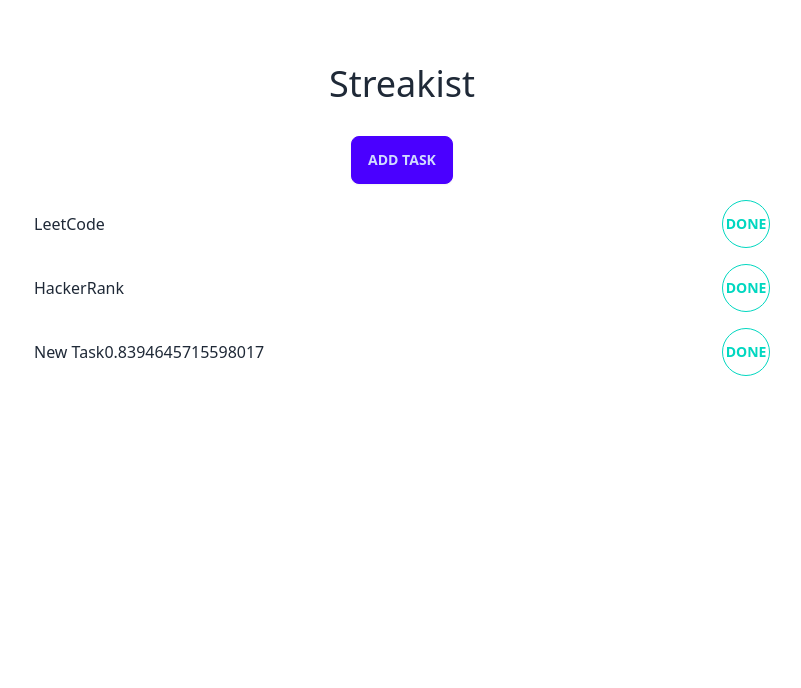
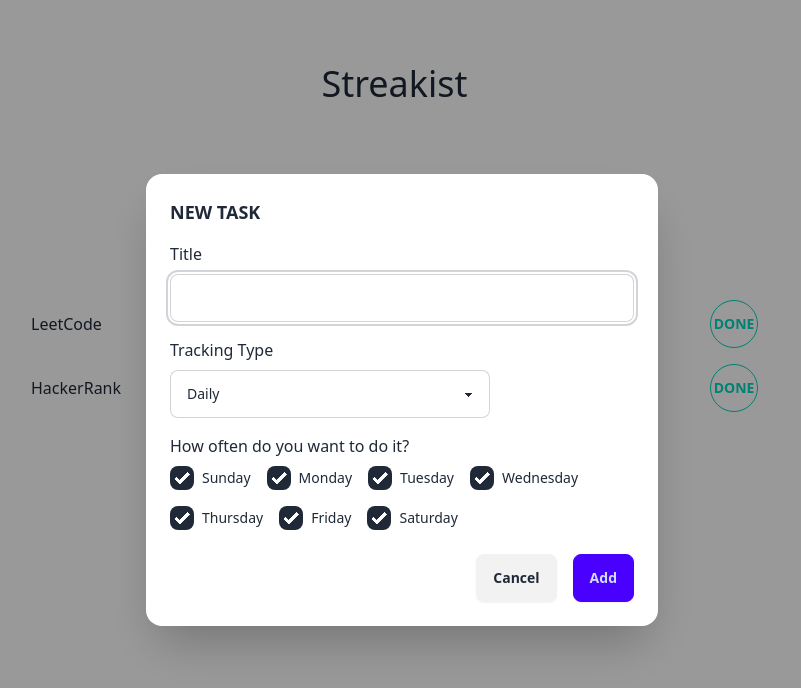
Before and after one commit to hosikiti/streakist, a React (Create React App) app: page / in a window 1280 px wide. Both pictures are taken after a click on the button "ADD TASK". Shown: the top 688 px of the page, without its empty margins (238-1039 px from the left). Built offline with nearby package versions, Linux system fonts and the light colour scheme.

Commit message:
feat: add task (WIP)

```diff
--- a/package.json
+++ b/package.json
@@ -13,6 +13,7 @@
     "date-fns": "^3.3.1",
     "react": "^18.2.0",
     "react-dom": "^18.2.0",
+    "react-hook-form": "^7.50.1",
     "react-scripts": "5.0.1",
     "typescript": "^4.9.5",
     "web-vitals": "^2.1.4"
--- /dev/null
+++ b/src/features/tasks/components/add-task-button.component.tsx
@@ -0,0 +1,90 @@
+import { SubmitHandler, useForm } from 'react-hook-form';
+import { Days, DaysOfWeek } from '../../../utils/date';
+import { useTaskContext } from '../task.context';
+import { useRef } from 'react';
+import TaskForm, { AddTaskForm } from './task-form.component';
+import { Task, TrackingType } from '../task.types';
+import { generateUUID } from '../../../utils/uuid';
+
+const ADD_MODAL_ID = 'add_modal';
+
+const addTaskDefaultValues: AddTaskForm = {
+    title: '',
+    trackingType: TrackingType.Daily,
+    dailyTrackingDays: DaysOfWeek.map((day) => day.toString()),
+    weeklyTrackingFrequency: '3',
+};
+
+export default function AddTaskButton() {
+    const { register, handleSubmit, formState, reset } = useForm<AddTaskForm>({
+        defaultValues: addTaskDefaultValues,
+    });
+    const taskContext = useTaskContext();
+
+    const openModal = () => {
+        const modal = document.getElementById(ADD_MODAL_ID) as HTMLFormElement;
+        modal.showModal();
+    };
+
+    const closeModal = () => {
+        const modal = document.getElementById(ADD_MODAL_ID) as HTMLFormElement;
+        modal.close();
+    };
+
+    const onSubmit = handleSubmit((data) => {
+        const newTask: Task = {
+            id: generateUUID(),
+            title: data.title,
+            completeHistory: [],
+            trackingType: data.trackingType,
+            trackingOptions: {
+                dailyTrackingDays: data.dailyTrackingDays
+                    ? data.dailyTrackingDays.map((day) => +day)
+                    : undefined,
+                weeklyTrackingFrequency: data.weeklyTrackingFrequency
+                    ? +data.weeklyTrackingFrequency
+                    : undefined,
+            },
+        };
+        console.log(newTask);
+        taskContext.addTask(newTask);
+        closeModal();
+        reset();
+    });
+
+    const handleAddClick = () => {
+        onSubmit();
+    };
+
+    return (
+        <>
+            <button className="btn btn-primary" onClick={openModal}>
+                ADD TASK
+            </button>
+            <dialog id={ADD_MODAL_ID} className="modal">
+                <div className="modal-box">
+                    <h3 className="font-bold text-lg pb-4">NEW TASK</h3>
+                    <TaskForm
+                        onSubmit={onSubmit}
+                        register={register}
+                        formState={formState}
+                    />
+                    <div className="modal-action">
+                        <form method="dialog" className="flex flex-row gap-4">
+                            <button className="btn">Cancel</button>
+                            <div
+                                className="btn btn-primary"
+                                onClick={handleAddClick}
+                            >
+                                Add
+                            </div>
+                        </form>
+                    </div>
+                </div>
+                <form method="dialog" className="modal-backdrop">
+                    <button>close</button>
+                </form>
+            </dialog>
+        </>
+    );
+}
--- /dev/null
+++ b/src/features/tasks/components/current-date-select.component.tsx
@@ -0,0 +1,25 @@
+import { parseDate } from '../../../utils/date';
+import { useTaskContext } from '../task.context';
+import * as datefns from 'date-fns';
+
+export default function CurrentDateSelect() {
+    const { currentDate, setCurrentDate } = useTaskContext();
+
+    const setPreviousDate = () => {
+        const previousDate = datefns.subDays(parseDate(currentDate), 1);
+        setCurrentDate(previousDate);
+    };
+
+    const setNextDate = () => {
+        const nextDate = datefns.addDays(parseDate(currentDate), 1);
+        setCurrentDate(nextDate);
+    };
+
+    return (
+        <div className="py-8 flex flex-row gap-8 justify-center">
+            <button onClick={setPreviousDate}>Prev</button>
+            <span className="text-3xl">{currentDate}</span>
+            <button onClick={setNextDate}>Next</button>
+        </div>
+    );
+}
--- /dev/null
+++ b/src/features/tasks/components/task-form.component.tsx
@@ -0,0 +1,77 @@
+import { FormEventHandler } from 'react';
+import { FormState, UseFormRegister } from 'react-hook-form';
+import { Days, DaysLabel, DaysOfWeek } from '../../../utils/date';
+import { TrackingType } from '../task.types';
+
+export interface AddTaskForm {
+    title: string;
+    trackingType: TrackingType;
+    dailyTrackingDays: string[];
+    weeklyTrackingFrequency: string;
+}
+
+type TaskFormProps = {
+    onSubmit: FormEventHandler<HTMLFormElement>;
+    register: UseFormRegister<AddTaskForm>;
+    formState: FormState<AddTaskForm>;
+};
+
+const FORM_FIELD_CLASS = 'flex flex-col gap-2';
+const FORM_INPUT_CLASS = 'input input-bordered w-full';
+const FORM_SELECT_CLASS = 'select select-bordered w-full max-w-xs';
+
+export default function TaskForm({
+    onSubmit,
+    register,
+    formState,
+}: TaskFormProps) {
+    return (
+        <form onSubmit={onSubmit} className="flex flex-col gap-4">
+            <div className={FORM_FIELD_CLASS}>
+                <label>Title</label>
+                <input
+                    {...register('title', { required: true })}
+                    className={FORM_INPUT_CLASS}
+                />
+                {formState.errors.title && (
+                    <span className="text-xs text-error">
+                        Title is required
+                    </span>
+                )}
+            </div>
+            <div className={FORM_FIELD_CLASS}>
+                <label>Tracking Type</label>
+                <select
+                    {...register('trackingType')}
+                    className={FORM_SELECT_CLASS}
+                >
+                    <option value={TrackingType.Daily}>Daily</option>
+                    <option value={TrackingType.Weekly}>Weekly</option>
+                </select>
+            </div>
+            <div className={FORM_FIELD_CLASS}>
+                <label>How often do you want to do it?</label>
+                <div className="flex flex-wrap gap-4">
+                    {DaysOfWeek.map((day) => {
+                        return (
+                            <label
+                                className="flex flex-row items-center gap-2"
+                                key={day}
+                            >
+                                <input
+                                    type="checkbox"
+                                    className="checkbox"
+                                    {...register('dailyTrackingDays')}
+                                    value={day}
+                                />
+                                <span className="label-text">
+                                    {DaysLabel[day]}
+                                </span>
+                            </label>
+                        );
+                    })}
+                </div>
+            </div>
+        </form>
+    );
+}
--- a/src/features/tasks/components/task-list.component.tsx
+++ b/src/features/tasks/components/task-list.component.tsx
@@ -9,10 +9,15 @@
                 const isDone = task.completeHistory.includes(currentDate);
 
                 return (
-                    <div className="w-full flex flex-row items-center justify-between">
+                    <div
+                        key={task.id}
+                        className="w-full flex flex-row items-center justify-between"
+                    >
                         <div className="flex flex-col">
                             <span>{task.title}</span>
-                            <span>{task.completeHistory.join(',')}</span>
+                            <span className="text-sm text-slate-500">
+                                {task.completeHistory.join(',')}
+                            </span>
                         </div>
                         <button
                             className={`btn btn-circle btn-accent ${
--- a/src/features/tasks/task.context.tsx
+++ b/src/features/tasks/task.context.tsx
@@ -1,13 +1,14 @@
 import React, { useState } from 'react';
 import { createContext, useContext } from 'react';
-import { Task } from './task.types';
-import { getCurrentDate } from '../../utils/date';
+import { Task, TrackingType } from './task.types';
+import { Days, formatDate, getCurrentDate } from '../../utils/date';
 
 export interface TaskStore {
     currentDate: string;
     tasks: Task[];
     addTask: (task: Task) => void;
     toggleDone: (taskId: string) => void;
+    setCurrentDate: (date: Date) => void;
 }
 
 export const TaskContext = createContext<TaskStore | undefined>(undefined);
@@ -32,11 +33,23 @@
                 id: '1',
                 title: 'LeetCode',
                 completeHistory: [],
+                trackingType: TrackingType.Daily,
+                trackingOptions: {
+                    dailyTrackingDays: [
+                        Days.Monday,
+                        Days.Wednesday,
+                        Days.Friday,
+                    ],
+                },
             },
             {
                 id: '2',
                 title: 'HackerRank',
                 completeHistory: [],
+                trackingType: TrackingType.Weekly,
+                trackingOptions: {
+                    weeklyTrackingFrequency: 2,
+                },
             },
         ],
         addTask: (task: Task) => {
@@ -73,6 +86,12 @@
                 }),
             }));
         },
+        setCurrentDate: (date: Date) => {
+            setTaskStore((prev) => ({
+                ...prev,
+                currentDate: formatDate(date),
+            }));
+        },
     };
 
     const [taskStore, setTaskStore] = useState<TaskStore>(defaultTaskStore);
--- a/src/features/tasks/task.types.ts
+++ b/src/features/tasks/task.types.ts
@@ -1,5 +1,17 @@
+export enum TrackingType {
+    Daily = 'daily',
+    Weekly = 'weekly',
+}
+
+export interface TrackingOptions {
+    dailyTrackingDays?: number[]; // Days to track. For example, [1, 3, 5] means Monday, Wednesday, and Friday
+    weeklyTrackingFrequency?: number; // Frequency of tracking in a week. For example, 2 means two times a week
+}
+
 export interface Task {
     id: string;
     title: string;
     completeHistory: string[];
+    trackingType: TrackingType;
+    trackingOptions: TrackingOptions;
 }
--- a/src/pages/index.tsx
+++ b/src/pages/index.tsx
@@ -1,23 +1,13 @@
+import AddTaskButton from '../features/tasks/components/add-task-button.component';
+import CurrentDateSelect from '../features/tasks/components/current-date-select.component';
 import TaskList from '../features/tasks/components/task-list.component';
-import { useTaskContext } from '../features/tasks/task.context';
 
 export default function IndexPage() {
-    const taskContext = useTaskContext();
-
-    const addTask = () => {
-        taskContext.addTask({
-            id: Math.random().toString(),
-            title: 'New Task' + Math.random(),
-            completeHistory: [],
-        });
-    };
-
     return (
         <div className="py-8 w-full flex flex-col items-center">
             <div className="text-4xl py-8">Streakist</div>
-            <button className="btn btn-primary" onClick={addTask}>
-                ADD TASK
-            </button>
+            <CurrentDateSelect />
+            <AddTaskButton />
             <TaskList />
         </div>
     );
--- a/src/utils/date.ts
+++ b/src/utils/date.ts
@@ -1,5 +1,45 @@
 import * as datefns from 'date-fns';
 
+const DATE_FORMAT = 'yyyyMMdd';
+
+export enum Days {
+    Sunday = 0,
+    Monday,
+    Tuesday,
+    Wednesday,
+    Thursday,
+    Friday,
+    Saturday,
+}
+
+export const DaysOfWeek = [
+    Days.Sunday,
+    Days.Monday,
+    Days.Tuesday,
+    Days.Wednesday,
+    Days.Thursday,
+    Days.Friday,
+    Days.Saturday,
+];
+
+export const DaysLabel = [
+    'Sunday',
+    'Monday',
+    'Tuesday',
+    'Wednesday',
+    'Thursday',
+    'Friday',
+    'Saturday',
+];
+
 export const getCurrentDate = () => {
-    return datefns.format(new Date(), 'yyyyMMdd');
+    return datefns.format(new Date(), DATE_FORMAT);
 };
+
+export const parseDate = (date: string) => {
+    return datefns.parse(date, DATE_FORMAT, new Date());
+};
+
+export const formatDate = (date: Date) => {
+    return datefns.format(date, DATE_FORMAT);
+};
--- /dev/null
+++ b/src/utils/uuid.ts
@@ -0,0 +1,3 @@
+export const generateUUID = (): string => {
+    return (+new Date()).toString(36);
+};
```
Also changed, not shown: 1 other file (tests, documents, lock files or other folders).
